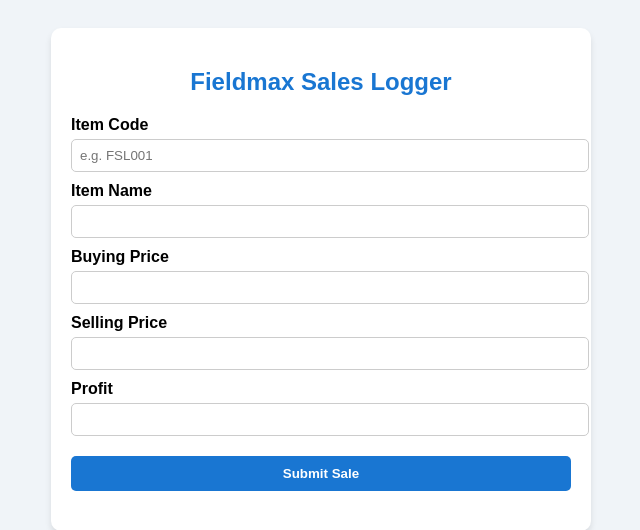
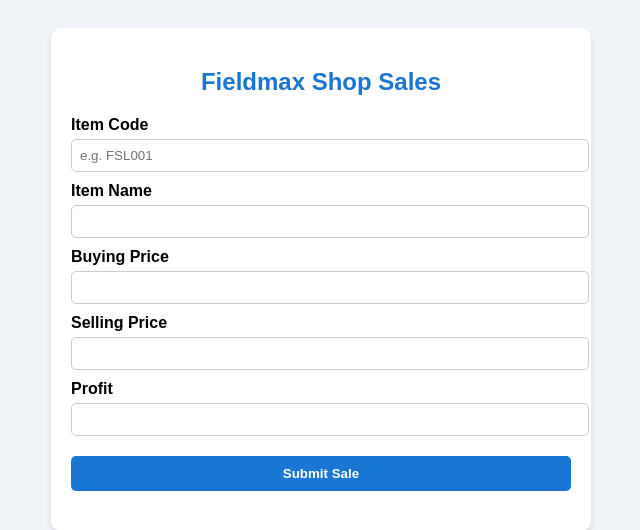
Before and after one commit to Vincentchirchir/fieldmax-sales-app, a Flask app: page / in a window 1280 px wide. Shown: the top 530 px of the page, without its empty margins (319-959 px from the left). Run offline with Flask 3, Linux system fonts and the light colour scheme; some libraries are stand-ins or nearby versions.

Commit message:
Update index.html layout

```diff
--- a/templates/index.html
+++ b/templates/index.html
@@ -14,7 +14,7 @@
 </head>
 <body>
   <div class="container">
-    <h2>Fieldmax Sales Logger</h2>
+    <h2>Fieldmax Shop Sales</h2>
 
     <label>Item Code</label>
     <input type="text" id="code" placeholder="e.g. FSL001" oninput="autoFill()">
```
